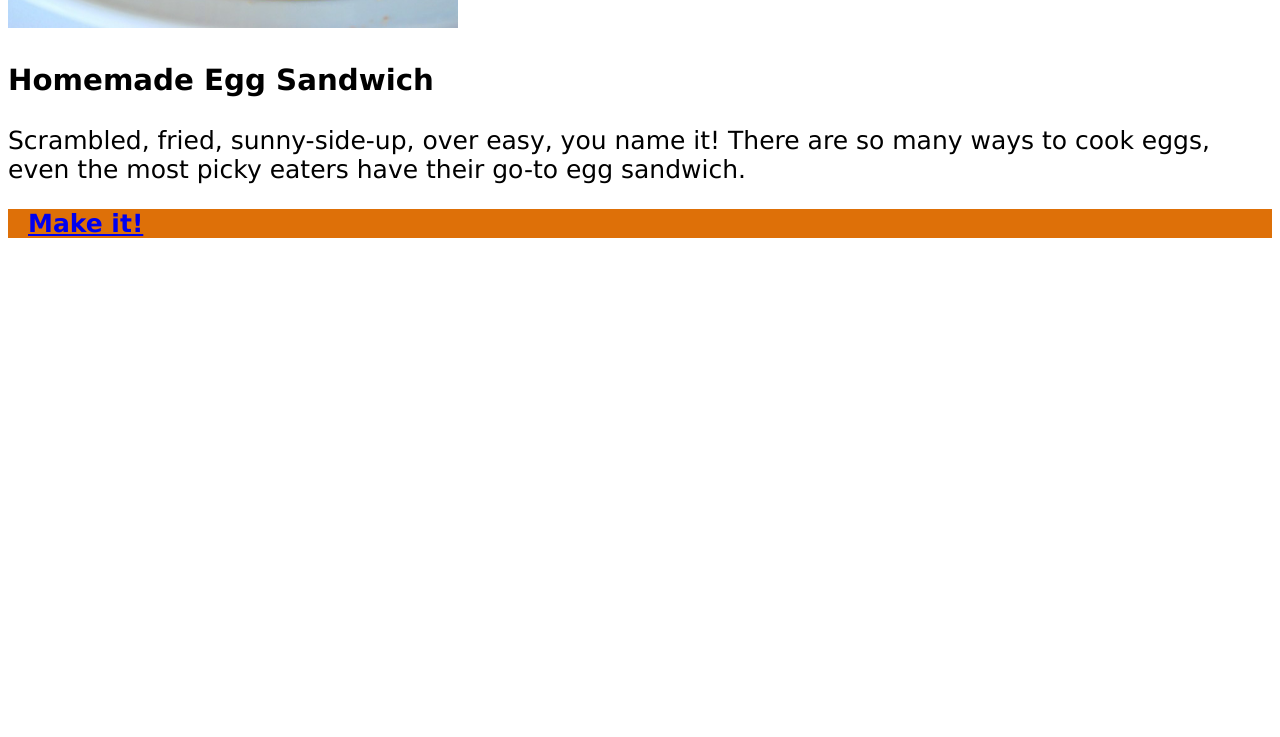
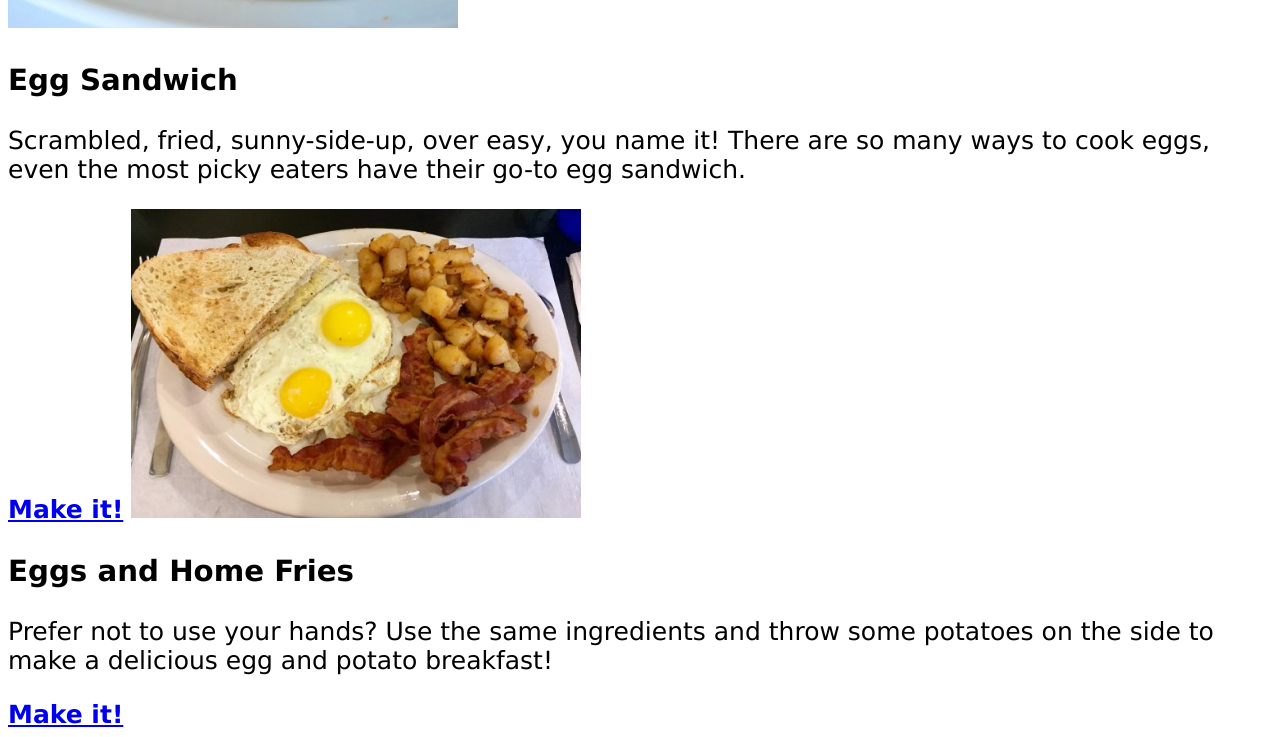
Before and after one commit to spencerlogin/TOP-Recipe-Project, a plain HTML site: page index.html in a window 1280 px wide. Shown: the part 435-1172 px from the top of the page. Before the commit the page ends 800 px from the top, so only its background shows below. Drawn offline with Linux system fonts and the light colour scheme.

Commit message:
Add 2nd recipe to homepage and rename 1st recipe

```diff
--- a/index.html
+++ b/index.html
@@ -7,10 +7,16 @@
     </head>
     <body>
         <h1 class="title">Delicious Breakfast Recipes!</h1>
+
         <img class="recipe-image" src="media/perfect-fried-egg-sandwich.jpg" alt="fried egg sandwich">
-        <h3>Homemade Egg Sandwich</h3>
+        <h3>Egg Sandwich</h3>
         <p>Scrambled, fried, sunny-side-up, over easy, you name it! There are so many ways to cook eggs, even the most picky eaters have their go-to egg sandwich.</p>
-        <div style="background-color: rgb(222, 112, 8); inset:20px;"><a href="recipes/homemade-egg-sandwich.html">Make it!</a></div>
+        <a href="recipes/egg-sandwich.html">Make it!</a>
+
+        <img class="recipe-image" src="media/eggs-and-home-fries.jpg" alt="sunny-side-up eggs with home fries, bacon and toast">
+        <h3>Eggs and Home Fries</h3>
+        <p>Prefer not to use your hands? Use the same ingredients and throw some potatoes on the side to make a delicious egg and potato breakfast!</p>
+        <a href="recipes/eggs-and-home-fries.html">Make it!</a>
         <!--
         <img src="" alt="">
         <a href="recipes/.html"><h3></h3></a>
--- a/styles.css
+++ b/styles.css
@@ -16,8 +16,4 @@ h1 {
 
 a {
     font-weight: bold;
-    font-size: 25px;
-    width: fit-content;
-    height: 60px;
-    margin: 20px;
 }
```
Also changed, not shown: recipes/egg-sandwich.html (renamed from recipes/homemade-egg-sandwich.html, +2 -0 lines), media/eggs-and-home-fries.jpg (added).
